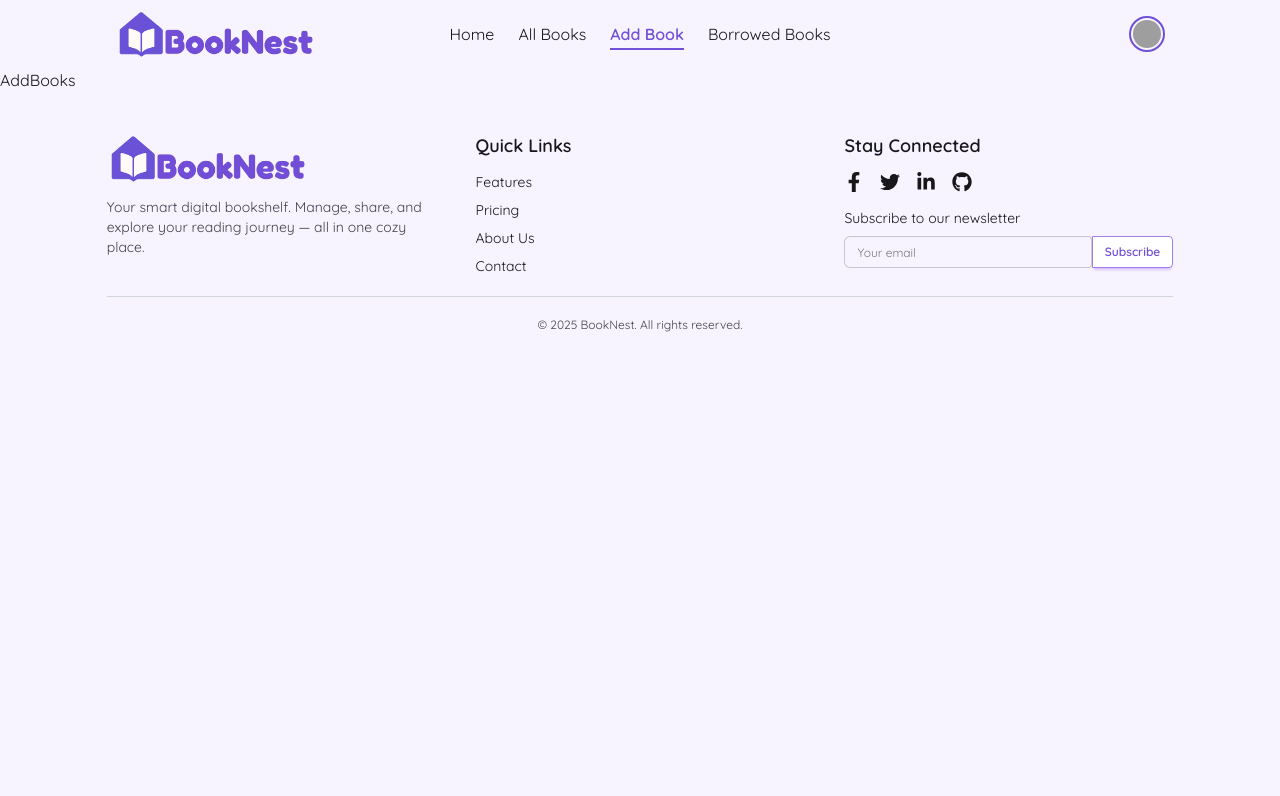
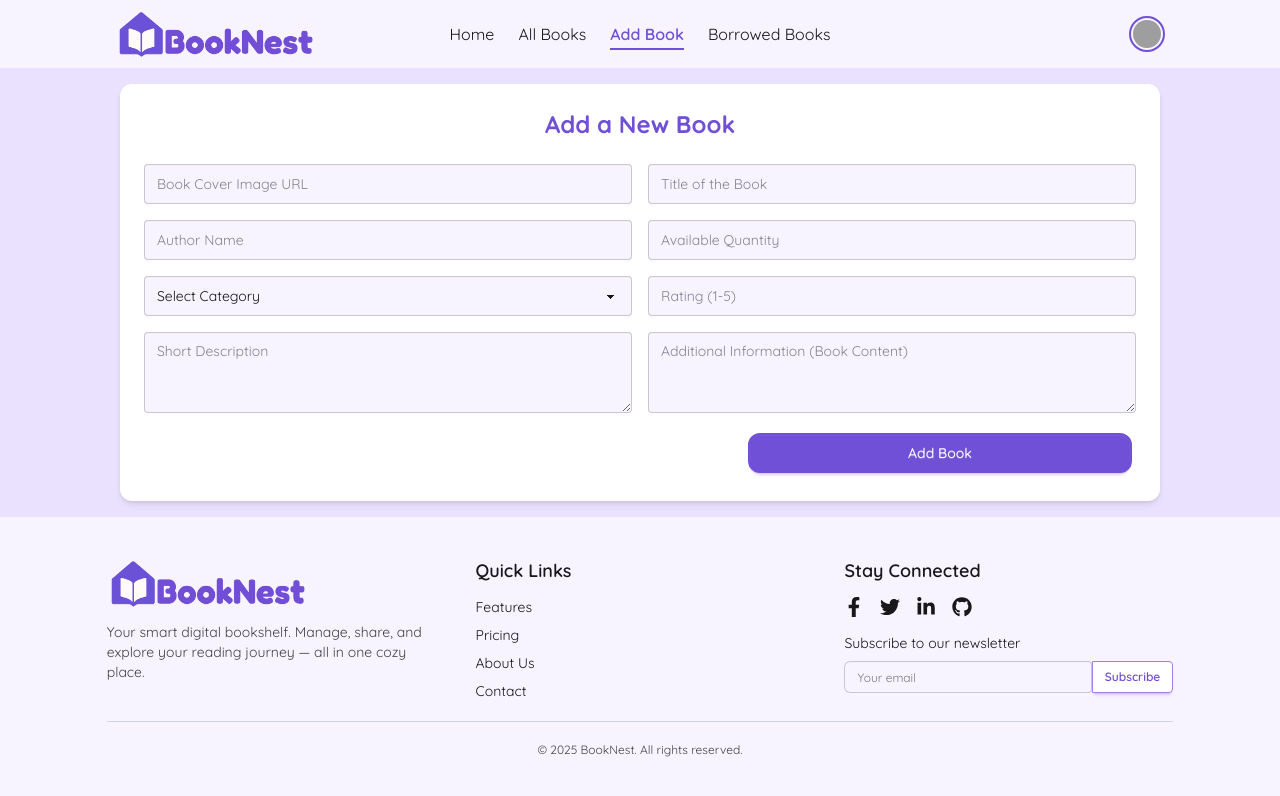
Before and after one commit to md-habib-rahman/bookNest-book-management-client-side, a React (Vite) app: page /add-books in a window 1280 px wide. Shown: the top 796 px of the page. Built offline with nearby package versions, Linux system fonts and the light colour scheme; no server answers; sample sign-in values are in the browser's storage; grey boxes are pictures that could not be loaded.

Commit message:
add book section completed with funtionality, React Hook Form implemented in add book section

```diff
--- a/package.json
+++ b/package.json
@@ -19,6 +19,7 @@
     "react": "^19.1.0",
     "react-awesome-slider": "^4.1.0",
     "react-dom": "^19.1.0",
+    "react-hook-form": "^7.57.0",
     "react-icons": "^5.5.0",
     "react-rating-stars-component": "^2.2.0",
     "react-responsive-carousel": "^3.2.23",
--- a/src/components/BookDetails.jsx
+++ b/src/components/BookDetails1.jsx
@@ -8,7 +8,7 @@ import Loader from "./Loader";
 import Modal from "./Modal";
 import { toast } from "react-toastify";
 
-const BookDetails = () => {
+const BookDetails1 = () => {
   const { serverUrl, user, loading } = use(AuthContext);
   const { id } = useParams();
   const [book, setBook] = useState(null);
@@ -37,7 +37,7 @@ const BookDetails = () => {
   }
 
   return (
-    <main className="min-h-[calc(100vh-400px)] bg-base-300 ">
+    <main className="">
       <section className="w-10/12 mx-auto py-12 ">
         <div className="flex gap-4  flex-col md:flex-row  justify-center ">
           <div className="p-8 flex flex-col gap-2">
@@ -87,4 +87,4 @@ const BookDetails = () => {
   );
 };
 
-export default BookDetails;
+export default BookDetails1;
--- a/src/components/Categories.jsx
+++ b/src/components/Categories.jsx
@@ -7,7 +7,7 @@ const bookCategories = [
     icon: "https://i.ibb.co/1fzY5Yb4/science-fiction.png",
   },
   {
-    name: "Mystery",
+    name: "Mystry",
     icon: "https://i.ibb.co/wZ9X4wN6/thriller.png",
   },
   {
@@ -23,12 +23,13 @@ const bookCategories = [
 const Categories = () => {
   return (
     <section className="bg-white py-16">
-		<div className="text-center mb-12">
-			<h2 className="font-bold text-3xl">
-			Browse Book Categories
-		</h2>
-		<p className="text-gray-500">Discover a curated selection of genres to help you find the right book for every interest.</p>
-		</div>
+      <div className="text-center mb-12">
+        <h2 className="font-bold text-3xl">Browse Book Categories</h2>
+        <p className="text-gray-500">
+          Discover a curated selection of genres to help you find the right book
+          for every interest.
+        </p>
+      </div>
 
       <div className="w-10/12 mx-auto grid grid-cols-1 md:grid-cols-2 lg:grid-cols-4 gap-8">
         {bookCategories.map((category, index) => (
--- /dev/null
+++ b/src/pages/AddBook.jsx
@@ -0,0 +1,115 @@
+import React, { use } from "react";
+import { useForm } from "react-hook-form";
+import { toast } from "react-toastify";
+import axios from "axios";
+
+import { AuthContext } from "../AuthProvider/AuthProvider";
+import ButtonSubmit from "../components/ButtonSubmit";
+
+const AddBook = () => {
+  const { register, handleSubmit, reset } = useForm();
+  const { serverUrl, user } = use(AuthContext);
+
+  const onSubmit = (d) => {
+    d.rating = parseInt(d.rating);
+    d.quantity = parseInt(d.quantity);
+    console.log(d);
+
+    axios
+      .post(`${serverUrl}/add-book`, d)
+      .then((res) => {
+        if (res.data.insertedId) {
+          toast.success("Book added successfully!");
+          reset();
+        }
+      })
+      .catch((err) => {
+        toast.error("Failed to add book: " + err.message);
+      });
+  };
+
+  return (
+    <section className="min-h-[calc(100vh-400px)] bg-base-300 flex justify-center items-center p-4">
+      <div className=" w-full md:w-10/12 p-6 bg-white rounded-xl shadow-md">
+        <h2 className="text-2xl font-bold text-center text-primary mb-6">
+          Add a New Book
+        </h2>
+        <form onSubmit={handleSubmit(onSubmit)} className="">
+          <div className="grid grid-cols-1 md:grid-cols-2 gap-4">
+            <input
+              {...register("image")}
+              type="url"
+              placeholder="Book Cover Image URL"
+              className="input input-bordered w-full"
+              required
+            />
+            <input
+              {...register("name")}
+              type="text"
+              placeholder="Title of the Book"
+              className="input input-bordered w-full"
+              required
+            />
+            <input
+              {...register("authorName")}
+              type="text"
+              placeholder="Author Name"
+              className="input input-bordered w-full"
+              required
+            />
+            <input
+              {...register("quantity")}
+              type="number"
+              placeholder="Available Quantity"
+              className="input input-bordered w-full"
+              required
+            />
+            <select
+              {...register("category")}
+              className="select select-bordered w-full"
+              required
+            >
+              <option value="">Select Category</option>
+              <option value="Novel">Novel</option>
+              <option value="Mystry">Mystry</option>
+              <option value="History">History</option>
+              <option value="Engineering">Engineering</option>
+              <option value="Drama">Drama</option>
+              <option value="Science-Fiction">Science-Fiction</option>
+              <option value="Biography">Biography</option>
+              <option value="Self Help">Self Help</option>
+            </select>
+            <input
+              {...register("rating")}
+              type="number"
+              placeholder="Rating (1-5)"
+              step="1"
+              min="1"
+              max="5"
+              className="input input-bordered w-full"
+              required
+            />
+            <textarea
+              {...register("shortDescription")}
+              placeholder="Short Description"
+              className="textarea textarea-bordered w-full"
+              required
+            ></textarea>
+
+            <textarea
+              {...register("bookContent")}
+              placeholder="Additional Information (Book Content)"
+              className="textarea textarea-bordered w-full"
+              rows={3}
+            ></textarea>
+          </div>
+          <div className="text-right mt-4">
+            <ButtonSubmit text={"Add Book"} addClass={"w-sm"} />
+          </div>
+        </form>
+      </div>
+    </section>
+  );
+};
+
+export default AddBook;
--- a/src/pages/AddBooks.jsx
+++ /dev/null
@@ -1,7 +0,0 @@
-import React from "react";
-
-const AddBooks = () => {
-  return <div>AddBooks</div>;
-};
-
-export default AddBooks;
--- /dev/null
+++ b/src/pages/BookDetails.jsx
@@ -0,0 +1,103 @@
+import { Rating } from "@smastrom/react-rating";
+import "@smastrom/react-rating/style.css";
+import axios from "axios";
+import { use, useEffect, useState } from "react";
+import { BiCategory, BiSolidBookReader } from "react-icons/bi";
+import { useParams } from "react-router";
+import { AuthContext } from "../AuthProvider/AuthProvider";
+import Loader from "../components/Loader";
+
+import Modal from "../components/Modal";
+import ButtonsPrimary from "../components/ButtonsPrimary";
+import ButtonsSecondary from "../components/ButtonsSecondary";
+
+const BookDetails = () => {
+  const { serverUrl, user, loading } = use(AuthContext);
+  const { id } = useParams();
+  const [book, setBook] = useState(null);
+  const [showModal, setShowModal] = useState(false);
+  const [dbUserInfo, setDbUserInfo] = useState(null);
+
+  useEffect(() => {
+    // console.log("Loading:", loading, "User:", user);
+    if (!loading && user?.email) {
+      axios.get(`${serverUrl}/users/${user?.email}`).then((res) => {
+        // console.log("Fetched user info:", res.data);
+        setDbUserInfo(res.data);
+      });
+    }
+  }, [user, serverUrl, loading]);
+
+  useEffect(() => {
+    axios(`${serverUrl}/book-details/${id}`).then((res) => {
+      setBook(res.data);
+    });
+  }, [id, serverUrl]);
+
+  if (!book) {
+    return <Loader />;
+  }
+
+  return (
+    <main className="min-h-screen bg-[#f2e9ff] flex items-center justify-center py-10 px-4">
+      <section className="w-full max-w-6xl bg-white rounded-2xl shadow-xl overflow-hidden flex flex-col md:flex-row transition-all">
+        <div className="md:w-1/2 bg-gradient-to-br from-violet-500 to-indigo-600 flex flex-col text-white items-center justify-center p-8">
+          <img
+            src={book.image}
+            alt=""
+            className="w-full max-w-xs object-cover rounded-lg shadow-lg"
+          />
+          <p>{book.shortDescription}</p>
+        </div>
+
+        <div className="md:w-1/2 p-6 sm:p-8 flex flex-col justify-between">
+          <div>
+            <h1 className="text-3xl font-bold text-primary mb-2">
+              {book.name}
+            </h1>
+            <p className="text-gray-600 mb-3 font-medium">
+              By {book.authorName}
+            </p>
+
+            <div className="flex items-center gap-2 mb-2">
+              <Rating style={{ maxWidth: 100 }} value={book.rating} readOnly />
+              <span className="text-sm text-gray-700 font-semibold">
+                {book.rating}
+              </span>
+            </div>
+
+            <div className="badge badge-success mb-4 gap-1 text-white text-sm">
+              <BiCategory className="text-lg" />
+              {book.category}
+            </div>
+            <div className="text-gray-500">
+              <BiSolidBookReader size={40} />
+              <p className=" leading-relaxed flex gap-2 items-center">
+                {book.bookContent}
+              </p>
+            </div>
+          </div>
+
+          <div className="mt-6 border-t pt-4 flex items-center justify-between">
+            <p className="text-sm text-violet-700 font-semibold">
+              {book.quantity} pcs available
+            </p>
+            <button onClick={() => setShowModal(true)}>
+              <ButtonsSecondary text={"Borrow Now"} />
+            </button>
+          </div>
+        </div>
+      </section>
+      {showModal && (
+        <Modal
+          dbUserInfo={dbUserInfo}
+          setShowModal={setShowModal}
+          book={book}
+          setBook={setBook}
+        />
+      )}
+    </main>
+  );
+};
+
+export default BookDetails;
--- a/src/routes/router.jsx
+++ b/src/routes/router.jsx
@@ -5,9 +5,10 @@ import Home from "../components/Home";
 import Register from "../components/Register";
 import Login from "../components/Login";
 import BookCategories from "../pages/BookCategories";
-import BookDetails from "../components/BookDetails";
+
 import PrivateRoute from "../AuthProvider/PrivateRoute";
-import AddBooks from "../pages/AddBooks";
+import AddBooks from "../pages/AddBook";
+import BookDetails from "../pages/BookDetails";
 const serverUrl = "http://localhost:3000";
 
 const router = createBrowserRouter([
@@ -29,7 +30,11 @@ const router = createBrowserRouter([
       },
       {
         path: "/book-details/:id",
-        Component: BookDetails,
+        element: (
+          <PrivateRoute>
+            <BookDetails />
+          </PrivateRoute>
+        ),
       },
       {
         path: "/add-books",
```
Also changed, not shown: 1 other file (tests, documents, lock files or other folders).
